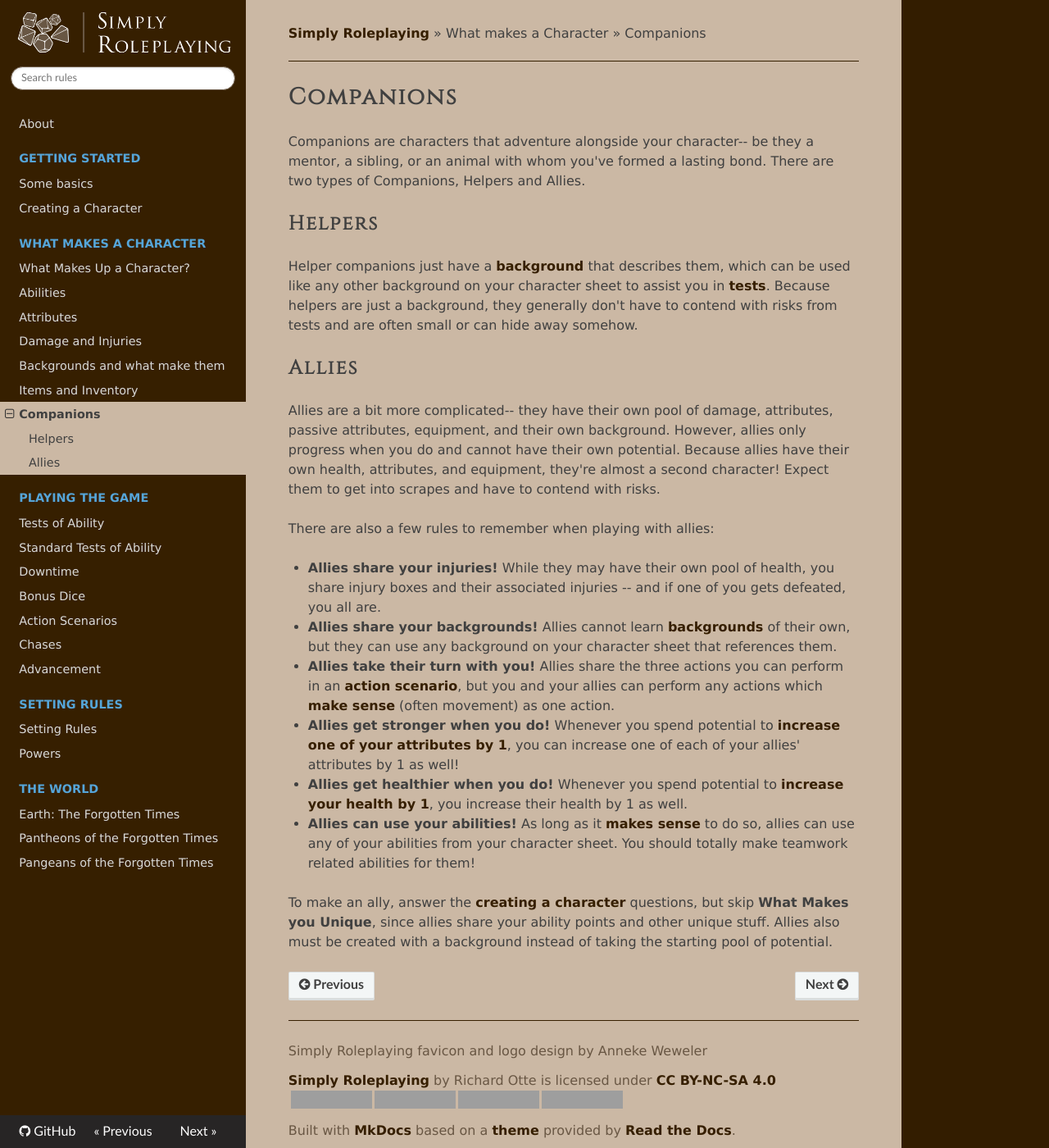
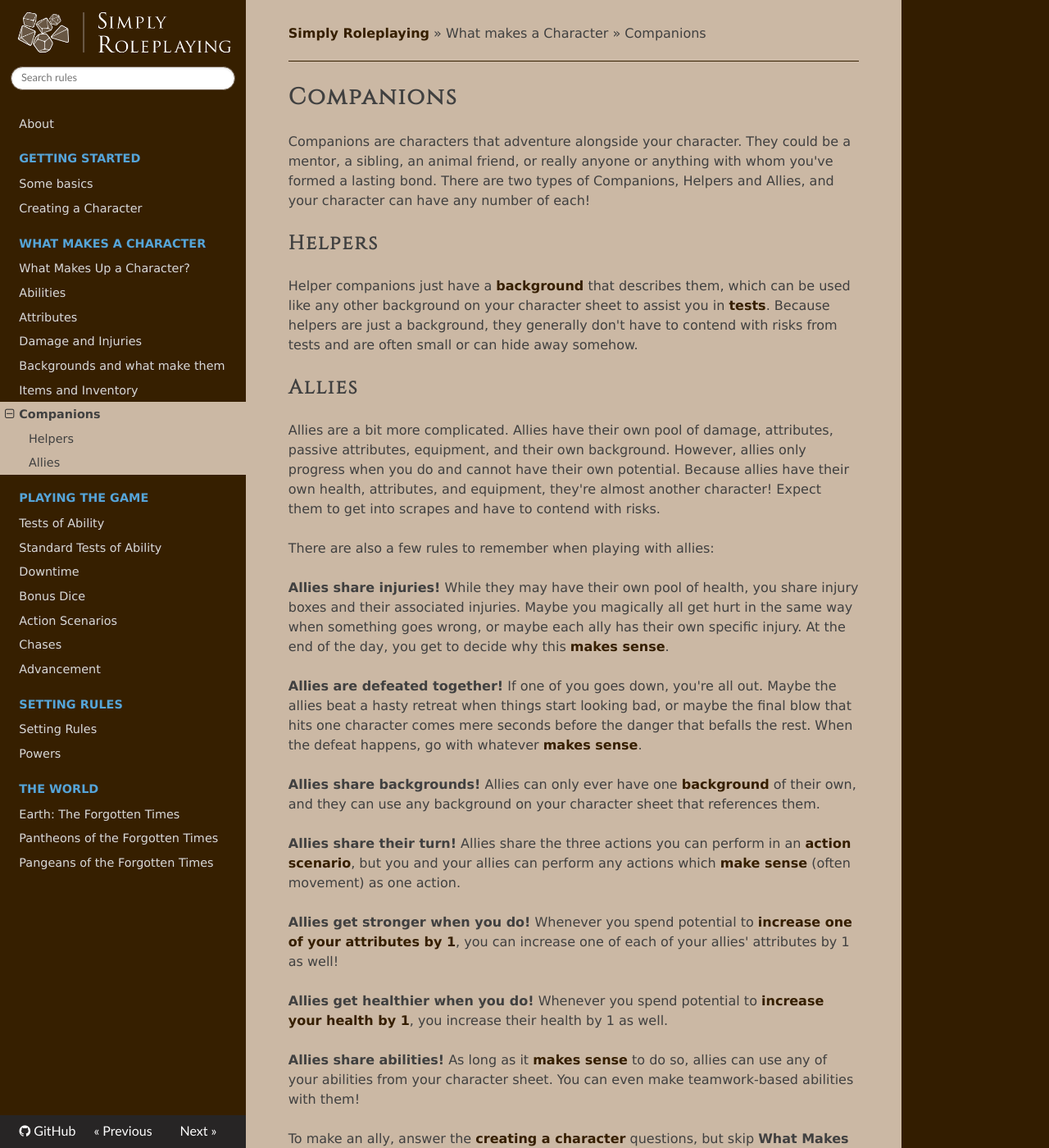
Before and after one commit to TheFifthRider/simply-roleplaying-webapp, an MkDocs documentation site: the page built from docs/character/companions.md, in a window 1280 px wide and 1400 px high. Shown: the whole window at 82% size. Built offline with MkDocs 1.6.1, drawn with Linux system fonts in a browser that asks for light colours; nearby versions of some CDN libraries; some of the changed text lies outside the part shown; grey boxes are pictures that could not be loaded.

Commit message:
edit: Happy with companions

```diff
--- a/docs/character/companions.md
+++ b/docs/character/companions.md
@@ -1,6 +1,6 @@
 # Companions
 
-Companions are characters that adventure alongside your character-- be they a mentor, a sibling, or an animal with whom you've formed a lasting bond. There are two types of Companions, Helpers and Allies.
+Companions are characters that adventure alongside your character. They could be a mentor, a sibling, an animal friend, or really anyone or anything with whom you've formed a lasting bond. There are two types of Companions, Helpers and Allies, and your character can have any number of each!
 
 ## Helpers
 
@@ -8,15 +8,22 @@ Helper companions just have a [background](../character/backgrounds.md) that des
 
 ## Allies
 
-Allies are a bit more complicated-- they have their own pool of damage, attributes, passive attributes, equipment, and their own background. However, allies only progress when you do and cannot have their own potential. Because allies have their own health, attributes, and equipment, they're almost a second character! Expect them to get into scrapes and have to contend with risks.
+Allies are a bit more complicated. Allies have their own pool of damage, attributes, passive attributes, equipment, and their own background. However, allies only progress when you do and cannot have their own potential. Because allies have their own health, attributes, and equipment, they're almost another character! Expect them to get into scrapes and have to contend with risks.
 
 There are also a few rules to remember when playing with allies:
 
-* **Allies share your injuries!** While they may have their own pool of health, you share injury boxes and their associated injuries -- and if one of you gets defeated, you all are.
-* **Allies share your backgrounds!** Allies cannot learn [backgrounds](../character/backgrounds.md) of their own, but they can use any background on your character sheet that references them.
-* **Allies take their turn with you!** Allies share the three actions you can perform in an [action scenario](../gameplay/action.md), but you and your allies can perform any actions which [make sense](../getting_started/index.md#narrative-truth) (often movement) as one action.
-* **Allies get stronger when you do!** Whenever you spend potential to [increase one of your attributes by 1](../gameplay/advancement.md#potential), you can increase one of each of your allies' attributes by 1 as well!
-* **Allies get healthier when you do!** Whenever you spend potential to [increase your health by 1](../gameplay/advancement.md#potential), you increase their health by 1 as well.
-* **Allies can use your abilities!** As long as it [makes sense](../getting_started/index.md#narrative-truth) to do so, allies can use any of your abilities from your character sheet. You should totally make teamwork related abilities for them!
+**Allies share injuries!** While they may have their own pool of health, you share injury boxes and their associated injuries. Maybe you magically all get hurt in the same way when something goes wrong, or maybe each ally has their own specific injury. At the end of the day, you get to decide why this [makes sense](../getting_started/index.md#narrative-truth).
 
-To make an ally, answer the [creating a character](../getting_started/creation,md) questions, but skip **What Makes you Unique**, since allies share your ability points and other unique stuff. Allies also must be created with a background instead of taking the starting pool of potential.
+**Allies are defeated together!** If one of you goes down, you're all out. Maybe the allies beat a hasty retreat when things start looking bad, or maybe the final blow that hits one character comes mere seconds before the danger that befalls the rest. When the defeat happens, go with whatever [makes sense](../getting_started/index.md#narrative-truth).
+
+**Allies share backgrounds!** Allies can only ever have one [background](../character/backgrounds.md) of their own, and they can use any background on your character sheet that references them.
+
+**Allies share their turn!** Allies share the three actions you can perform in an [action scenario](../gameplay/action.md), but you and your allies can perform any actions which [make sense](../getting_started/index.md#narrative-truth) (often movement) as one action.
+
+**Allies get stronger when you do!** Whenever you spend potential to [increase one of your attributes by 1](../gameplay/advancement.md#potential), you can increase one of each of your allies' attributes by 1 as well!
+
+**Allies get healthier when you do!** Whenever you spend potential to [increase your health by 1](../gameplay/advancement.md#potential), you increase their health by 1 as well.
+
+**Allies share abilities!** As long as it [makes sense](../getting_started/index.md#narrative-truth) to do so, allies can use any of your abilities from your character sheet. You can even make teamwork-based abilities with them!
+
+To make an ally, answer the [creating a character](../getting_started/creation,md) questions, but skip **What Makes you Unique?**, since allies share your ability points and other unique stuff. When you get to **What is your story?**, think of a phrase that sums up this ally. Then, instead of taking the pool of potential, write that down as the Allies' starting background. They can never have more than this one, but you can feel free to change it any time it [makes sense](../getting_started/index.md#narrative-truth) to.
```
